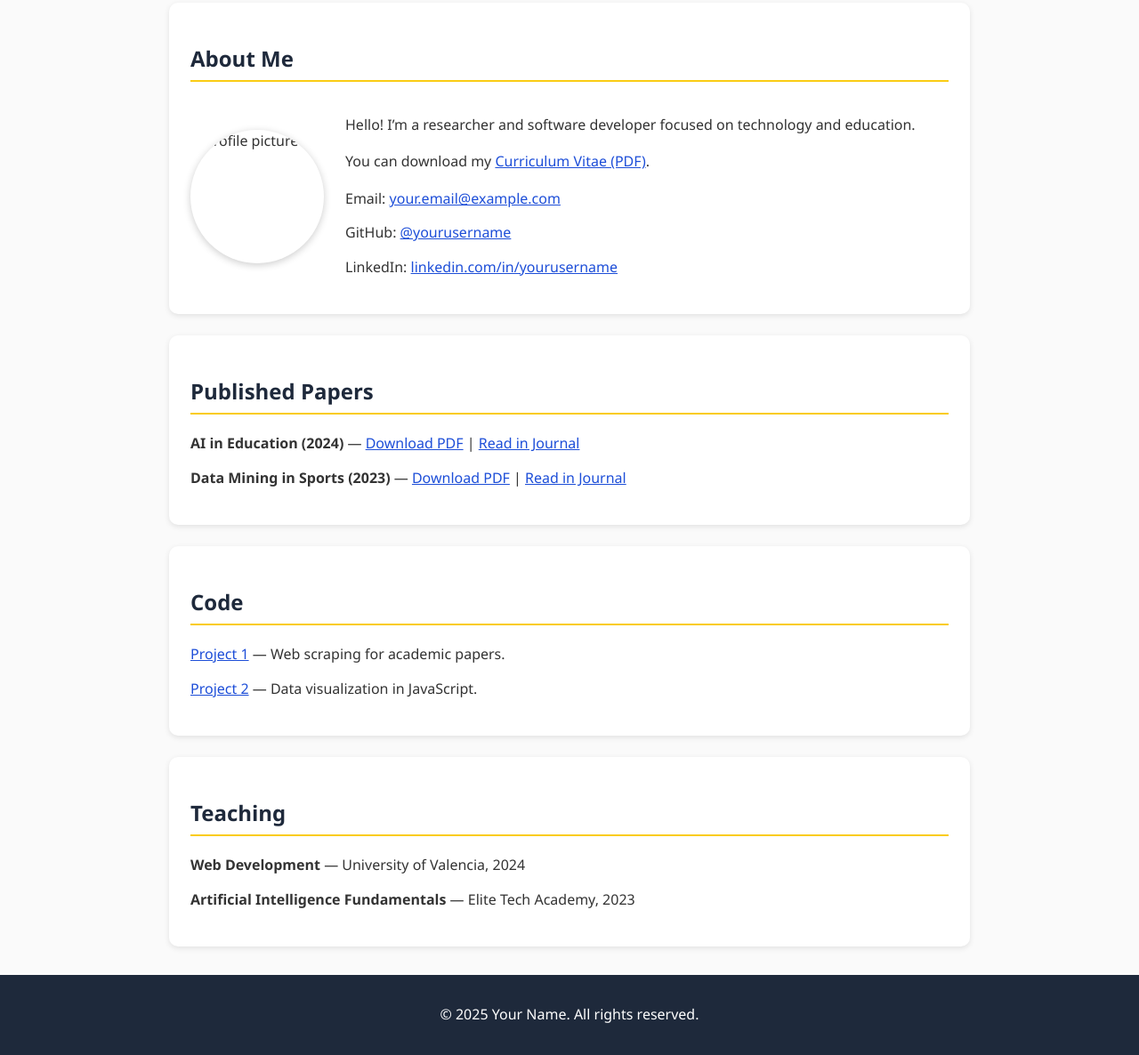
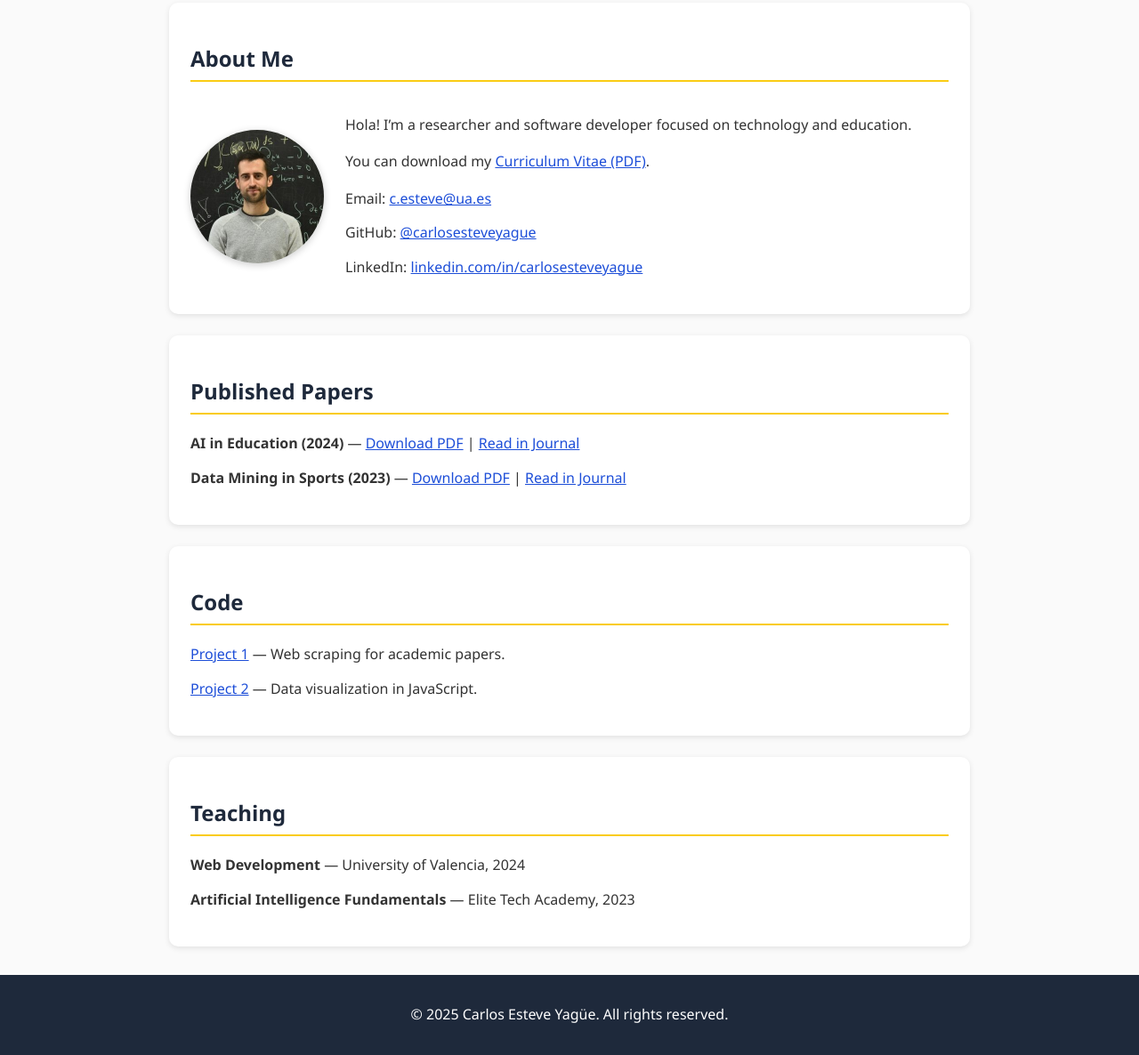
Before and after one commit to carlosesteveyague/portfolio, a plain HTML site: page index.html in a window 1280 px wide. Shown: the part 162-1348 px from the top of the page at 89% size. Drawn offline with Linux system fonts and the light colour scheme.

Commit message:
cambios perfil

```diff
--- a/index.html
+++ b/index.html
@@ -22,14 +22,14 @@
     <section id="about">
         <h2>About Me</h2>
         <div class="profile">
-            <img src="assets/profile.jpg" alt="Profile picture">
+            <img src="assets/profile.jpeg" alt="Profile picture">
             <div class="info">
-            <p>Hello! I’m a researcher and software developer focused on technology and education.</p>
+            <p>Hola! I’m a researcher and software developer focused on technology and education.</p>
             <p>You can download my <a href="assets/cv.pdf" download>Curriculum Vitae (PDF)</a>.</p>
             <ul>
-                <li>Email: <a href="mailto:your.email@example.com">your.email@example.com</a></li>
-                <li>GitHub: <a href="https://github.com/yourusername" target="_blank">@yourusername</a></li>
-                <li>LinkedIn: <a href="https://linkedin.com/in/yourusername" target="_blank">linkedin.com/in/yourusername</a></li>
+                <li>Email: <a href="mailto:c.esteve@ua.es">c.esteve@ua.es</a></li>
+                <li>GitHub: <a href="https://github.com/carlosesteveyague" target="_blank">@carlosesteveyague</a></li>
+                <li>LinkedIn: <a href="https://www.linkedin.com/in/carlosesteveyague" target="_blank">linkedin.com/in/carlosesteveyague</a></li>
             </ul>
             </div>
         </div>
@@ -52,7 +52,7 @@
   </main>
 
   <footer>
-    <p>&copy; 2025 Your Name. All rights reserved.</p>
+    <p>&copy; 2025 Carlos Esteve Yagüe. All rights reserved.</p>
   </footer>
 
   <script src="script.js"></script>
```
Also changed, not shown: assets/profile.jpeg (added), 1 other file.
